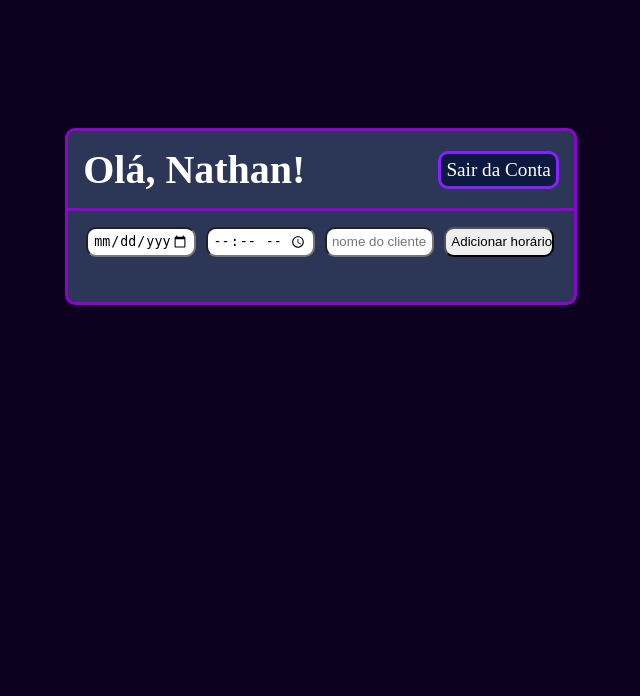
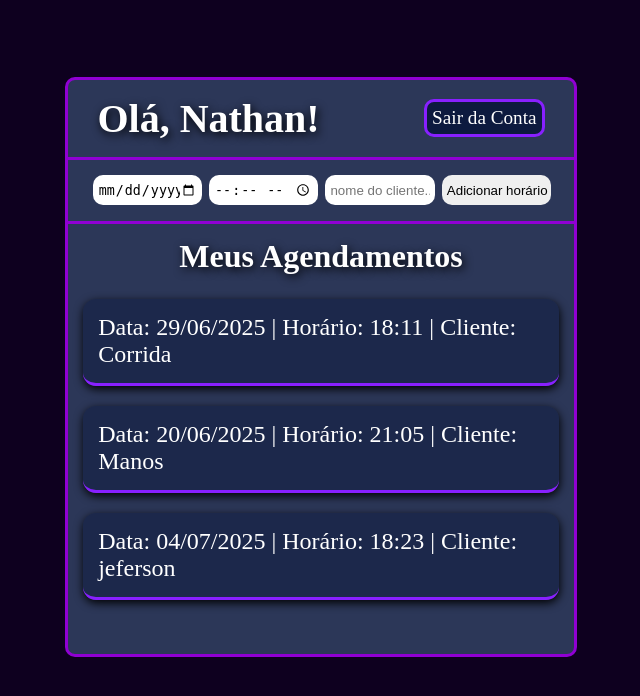
Before and after one commit to NtCalii/Agendamento_Digital, a Flask app: page / in a window 1280 px wide. Shown: the top 696 px of the page, without its empty margins (319-959 px from the left). Run offline with Flask 3, Linux system fonts and the light colour scheme; a user stored in the database is signed in.

Commit message:
Update Home.html
Conteúdo da tabela Horarios agora aparecem no home, scroll adicionado para os horários.

```diff
--- a/App.py
+++ b/App.py
@@ -62,8 +62,10 @@ def logout():
 @app.route("/", methods=["GET", "POST"])
 @login_required
 def home():
+    agendamentos = db.session.query(Horarios).filter_by(usuario_id=current_user.id).all()
+
     if request.method == "GET":
-        return render_template("Home.html")
+        return render_template("Home.html", agendamentos=agendamentos)
     elif request.method == "POST":
         nome_cliente = request.form["inputNomeCliente"]
         horario_str = request.form["inputHorario"]
@@ -87,7 +89,8 @@ def home():
         db.session.add(novo_agendamento)
         db.session.commit()
 
-        return redirect(url_for("home"))
+        agendamentos = db.session.query(Horarios).filter_by(usuario_id=current_user.id).all()
+        return render_template("Home.html", agendamentos=agendamentos)
 
 if __name__ == "__main__":
     with app.app_context():
--- a/static/Home.css
+++ b/static/Home.css
@@ -1,4 +1,4 @@
-*{
+* {
     margin: 0;
     box-sizing: border-box;
 }
@@ -6,59 +6,144 @@
 body{
     background: rgb(14, 0, 31);
 }
+
 .principal{
     display: flex;
-    flex-flow: row wrap;
+    flex-flow: column nowrap;
     width: 40%;
-    height: auto;
-    margin: 10% 30%;
+    height: 580px;
+    margin: 6% 30%;
     background: rgb(44, 55, 88);
     border: 3px solid rgb(144, 0, 211);
     border-radius: 10px;
+    overflow: hidden;
 }
+
 header{
-    padding-bottom: 3%;
+    padding: 3%;
     border-bottom: 3px solid rgb(144, 0, 211);
     width: 100%;
     display: flex;
     flex-flow: row wrap;
     align-items: center;
     justify-content: space-between;
+    flex-shrink: 0;
 }
+
 header h1{
-    margin: 3% 0 0 3%;
+    margin: 0 0 0 3%;
     font-size: 2.5rem;
     color: white;
     text-align: left;
+    text-shadow: 2px 3px 10px black;
 }
+
 header a{
     border: 3px solid rgb(136, 32, 255);
     border-radius: 10px;
     background: rgb(13, 26, 63);
     text-decoration: none;
     color: white;
-    margin: 3% 3% 0 0;
+    margin: 0 3% 0 0;
     padding: 5px;
     font-size: 1.2rem;
+    transition: all 0.3s ease;
 }
+
 header a:hover{
     background: rgb(187, 204, 255);
     cursor: pointer;
     color: rgb(0, 0, 0);
 }
-form{
-    margin: 3%;
+
+.conteudo{
+    display: flex;
+    flex-direction: column;
+    height: 100%;
+    overflow: hidden;
 }
-input[name="inputData"],input[name="inputHorario"],input[name="inputNomeCliente"],input[name="inputAgendado"]{
+
+.form1{
+    padding: 3%;
+    border-bottom: 3px solid rgb(144, 0, 211);
+    width: 100%;
+    flex-shrink: 0;
+}
+
+input[name="inputData"],
+input[name="inputHorario"],
+input[name="inputNomeCliente"],
+input[name="inputAgendado"]{
     height: 30px;
     width: 23%;
     border-radius: 10px;
     padding: 5px;
-    align-items: center;
-    margin: 0 3px;
+    margin: 0 3px 0 0;
     cursor: pointer;
+    border: none;
+    outline: none;
 }
+
+input[name="inputData"]{
+    margin-left: 2%;
+}
+
 [name="inputAgendado"]:hover{
     background: rgb(187, 204, 255);
     color: rgb(0, 0, 0);
 }
+
+.form2{
+    flex-grow: 1;
+    overflow-y: auto;
+    padding: 0 3%;
+    display: flex;
+    flex-direction: column;
+    gap: 10px;
+}
+
+.form2{
+    justify-content: flex-start;
+    align-items: stretch;
+}
+
+h2{
+    color: white;
+    font-size: 2rem;
+    margin: 3% 0;
+    text-shadow: 2px 3px 10px black;
+    position: sticky;
+    z-index: 1;
+    text-align: center;
+}
+
+.form2 p{
+    color: white;
+    font-size: 1.5rem;
+}
+
+.agenda{
+    border-bottom: 3px solid rgb(136, 32, 255);
+    border-radius: 13px;
+    padding: 15px;
+    box-shadow: 0.5px 3px 10px black;
+    transition: transform 0.3s ease;
+    background: rgba(13, 26, 63, 0.5);
+    color: white;
+    margin-bottom: 10px;
+}
+
+.agenda:hover{
+    transform: translateY(-5px);
+}
+
+.form2::-webkit-scrollbar{
+    width: 8px;
+}
+.form2::-webkit-scrollbar-track{
+    background: rgb(44, 55, 88);
+}
+.form2::-webkit-scrollbar-thumb{
+    background-color: rgb(136, 32, 255);
+    border-radius: 10px;
+}
--- a/templates/Home.html
+++ b/templates/Home.html
@@ -13,15 +13,31 @@
             <a href="{{url_for('logout')}}">Sair da Conta</a>
         </header>
 
-        <form action="" method="post">
+        <form action="" method="post" class="form1">
             <input type="date" name="inputData">
             <input type="time" name="inputHorario">
             <input type="text" name="inputNomeCliente" placeholder="nome do cliente...">
             <input type="submit" name="inputAgendado" value="Adicionar horário">
         </form>
 
-        <form action="" method="post">
+        <form action="" method="post" class="form2">
+            <h2>Meus Agendamentos</h2>
 
+                {% if agendamentos %}
+                    {% for agendamento in agendamentos %}
+                        <div class="agenda">
+                            <p>
+                                Data: {{ agendamento.data.strftime('%d/%m/%Y') }} |
+                                Horário: {{ agendamento.horario.strftime('%H:%M') }} |
+                                Cliente: {{ agendamento.nome_cliente }}
+                            </p>
+                        </div>
+                    {% endfor %}
+                {% else %}
+                    <div class="agenda">
+                        <p>Nenhum agendamento encontrado.</p>
+                    </div>
+                {% endif %}
         </form>
     </div>
 </body>
```
Also changed, not shown: instance/database.db (added).
